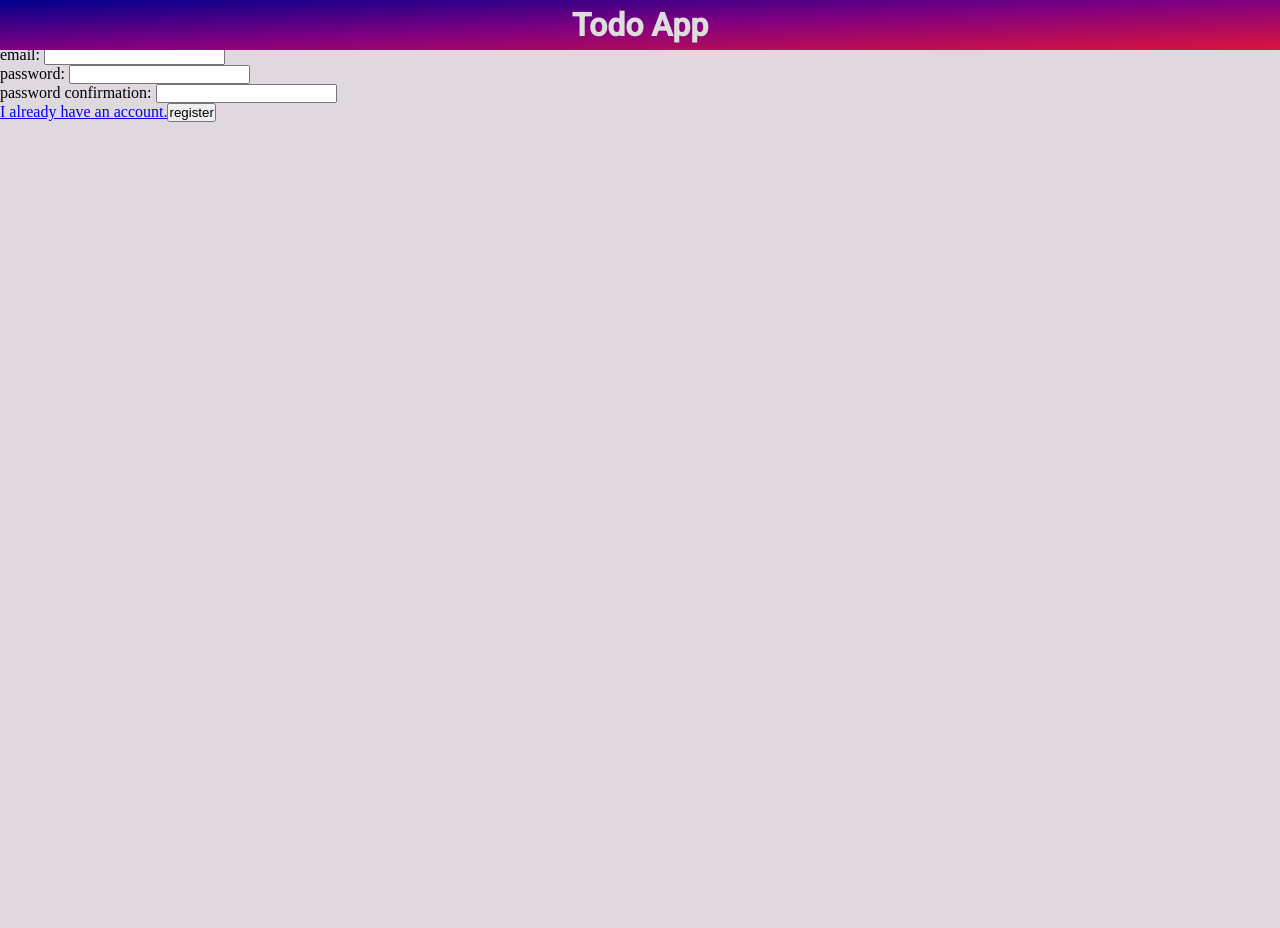
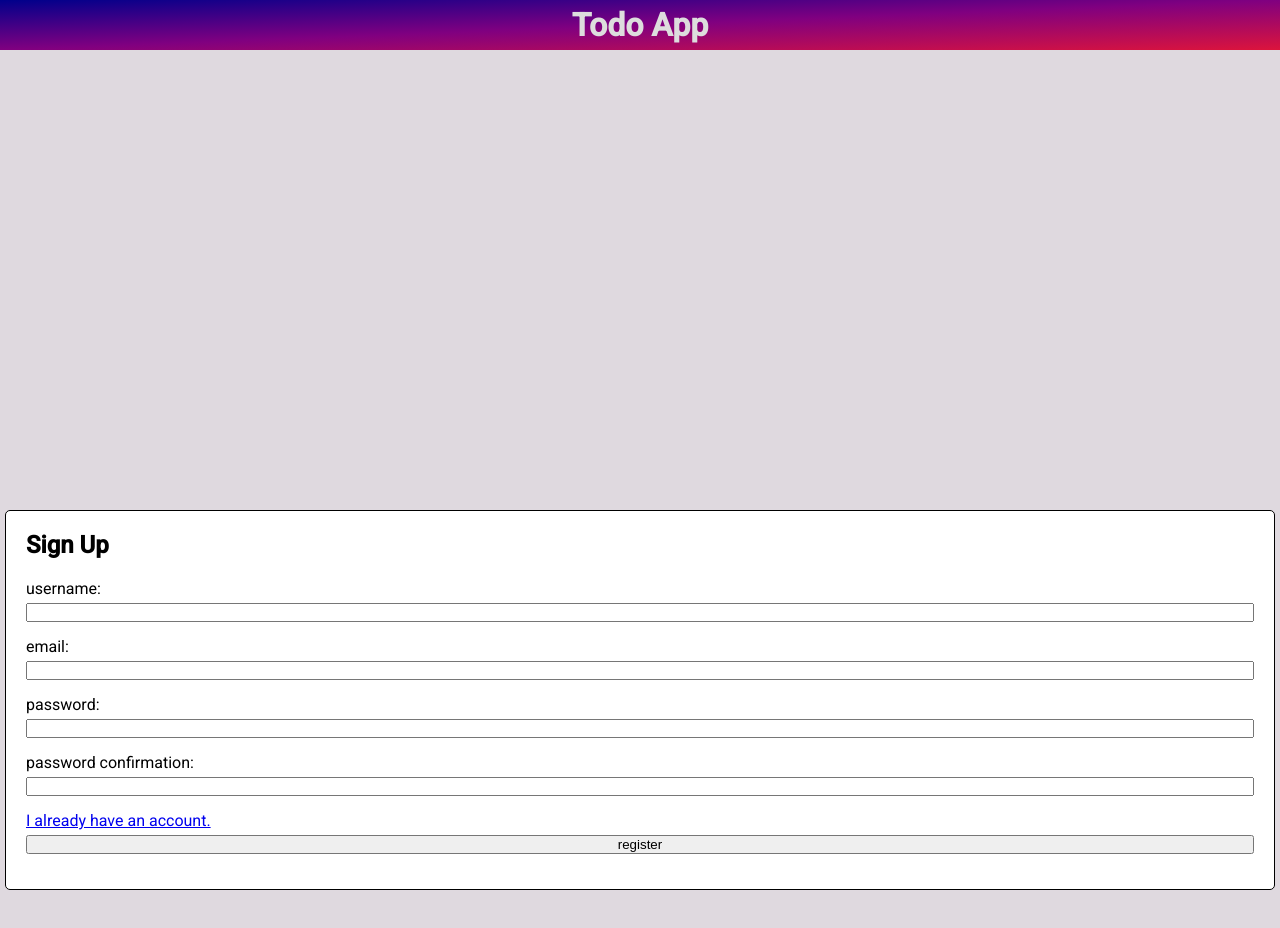
Before and after one commit to kikswosil/todoapp, an Angular app in the folder client/: page /register in a window 1280 px wide. Shown: the top 928 px of the page. Before the commit the page ends 800 px from the top, so only its background shows below. Built offline with nearby package versions, Linux system fonts and the light colour scheme.

Commit message:
added basic styles to the register form.

```diff
--- a/client/src/app/register/register.component.css
+++ b/client/src/app/register/register.component.css
@@ -0,0 +1,37 @@
+section {
+    margin-top: 60px;
+    display: flex;
+    align-items: center;
+    justify-content: center;
+    height: 100vw;
+}
+
+section > div {
+    width: 100%;
+    height: max-content;
+    background-color: white;
+    border: 1px solid black;
+    border-radius: 5px;
+    padding: 20px;
+    margin: 5px;
+    font-family: 'Roboto', sans-serif;
+}
+
+h1 {
+    margin: 0px 0px 20px 0px;
+}
+
+a {
+    margin-bottom: 5px;
+}
+
+label {
+    margin-bottom: 5px;
+}
+
+form > div {
+    display: flex;
+    flex-direction: column;
+    justify-content: center;
+    margin: 15px 0px 15px 0px;
+}
```
